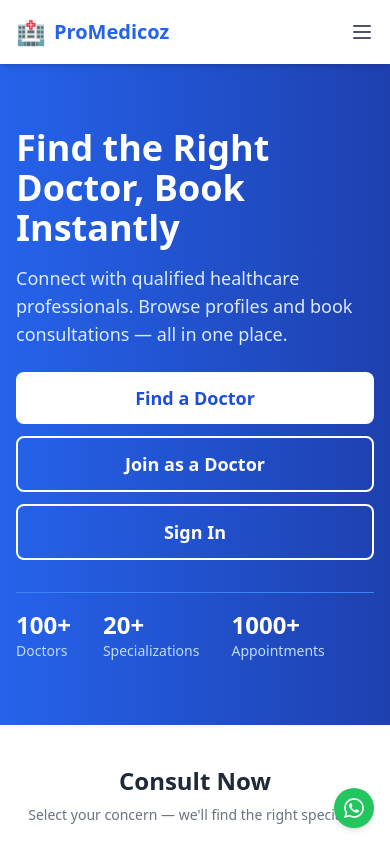
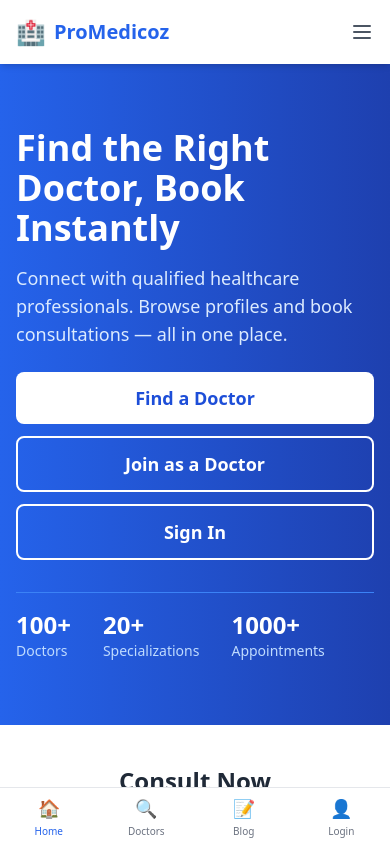
Before and after one commit to kndnkmr/docconnect, a React (Vite) app in the folder client/: page / in a window 390 px wide. Shown: the top 844 px of the page. Built offline with nearby package versions, Linux system fonts and the light colour scheme; no server answers.

Commit message:
feat: add bottom navigation bar for mobile (Home, Doctors, My Appts, Blog)

```diff
--- a/client/src/App.jsx
+++ b/client/src/App.jsx
@@ -25,6 +25,7 @@ import { useAuth } from './context/AuthContext';
 // ---- Import Page Components ----
 import Navbar from './components/Navbar';
 import WhatsAppButton from './components/WhatsAppButton';
+import BottomNav from './components/BottomNav';
 import Home from './pages/Home';
 import Login from './pages/Login';
 import Register from './pages/Register';
@@ -87,7 +88,7 @@ function App() {
       <Navbar />
 
       {/* Main content area — grows to fill available space */}
-      <main className="flex-grow">
+      <main className="flex-grow pb-16 md:pb-0">
         {/*
           Routes = "Look at the current URL and render the matching component"
           Each Route maps a path to a page component
@@ -180,6 +181,9 @@ function App() {
       {/* Floating WhatsApp button — visible on all pages */}
       <WhatsAppButton />
 
+      {/* Bottom navigation — mobile only */}
+      <BottomNav />
+
       {/* Toast notification container */}
       <Toaster
         position="top-right"
--- /dev/null
+++ b/client/src/components/BottomNav.jsx
@@ -0,0 +1,46 @@
+import { Link, useLocation } from 'react-router-dom';
+import { useAuth } from '../context/AuthContext';
+
+function BottomNav() {
+  const { isAuthenticated } = useAuth();
+  const location = useLocation();
+
+  const isActive = (path) => location.pathname === path;
+
+  const navItems = isAuthenticated
+    ? [
+        { path: '/', icon: '🏠', label: 'Home' },
+        { path: '/doctors', icon: '🔍', label: 'Doctors' },
+        { path: '/dashboard', icon: '📋', label: 'My Appts' },
+        { path: '/blog', icon: '📝', label: 'Blog' },
+      ]
+    : [
+        { path: '/', icon: '🏠', label: 'Home' },
+        { path: '/doctors', icon: '🔍', label: 'Doctors' },
+        { path: '/blog', icon: '📝', label: 'Blog' },
+        { path: '/login', icon: '👤', label: 'Login' },
+      ];
+
+  return (
+    <nav className="fixed bottom-0 left-0 right-0 z-50 bg-white border-t border-gray-200 md:hidden">
+      <div className="flex justify-around items-center h-14">
+        {navItems.map((item) => (
+          <Link
+            key={item.path}
+            to={item.path}
+            className={`flex flex-col items-center justify-center flex-1 h-full ${
+              isActive(item.path)
+                ? 'text-primary-600'
+                : 'text-gray-500'
+            }`}
+          >
+            <span className="text-lg">{item.icon}</span>
+            <span className="text-[10px] mt-0.5 font-medium">{item.label}</span>
+          </Link>
+        ))}
+      </div>
+    </nav>
+  );
+}
+
+export default BottomNav;
```
